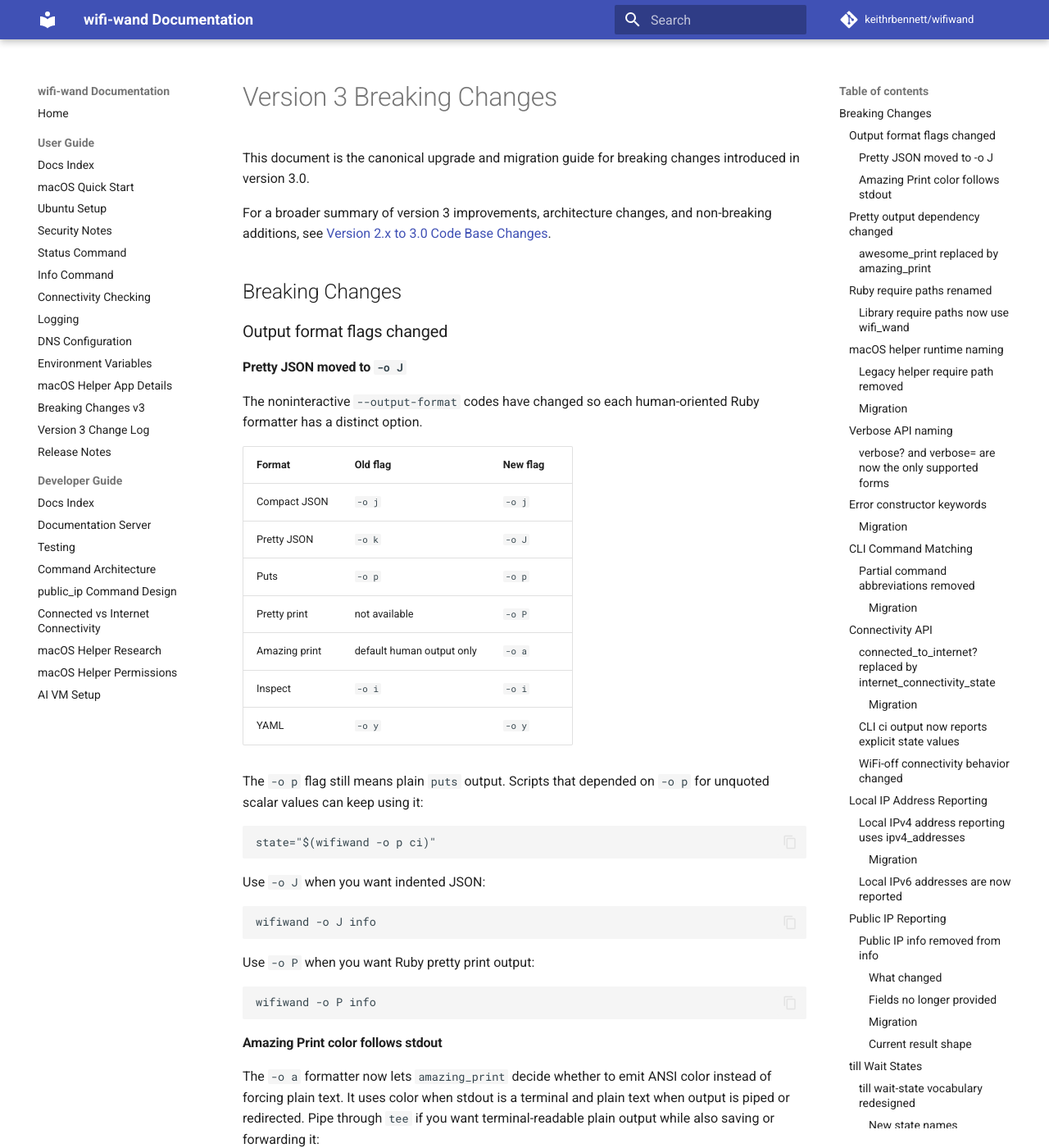
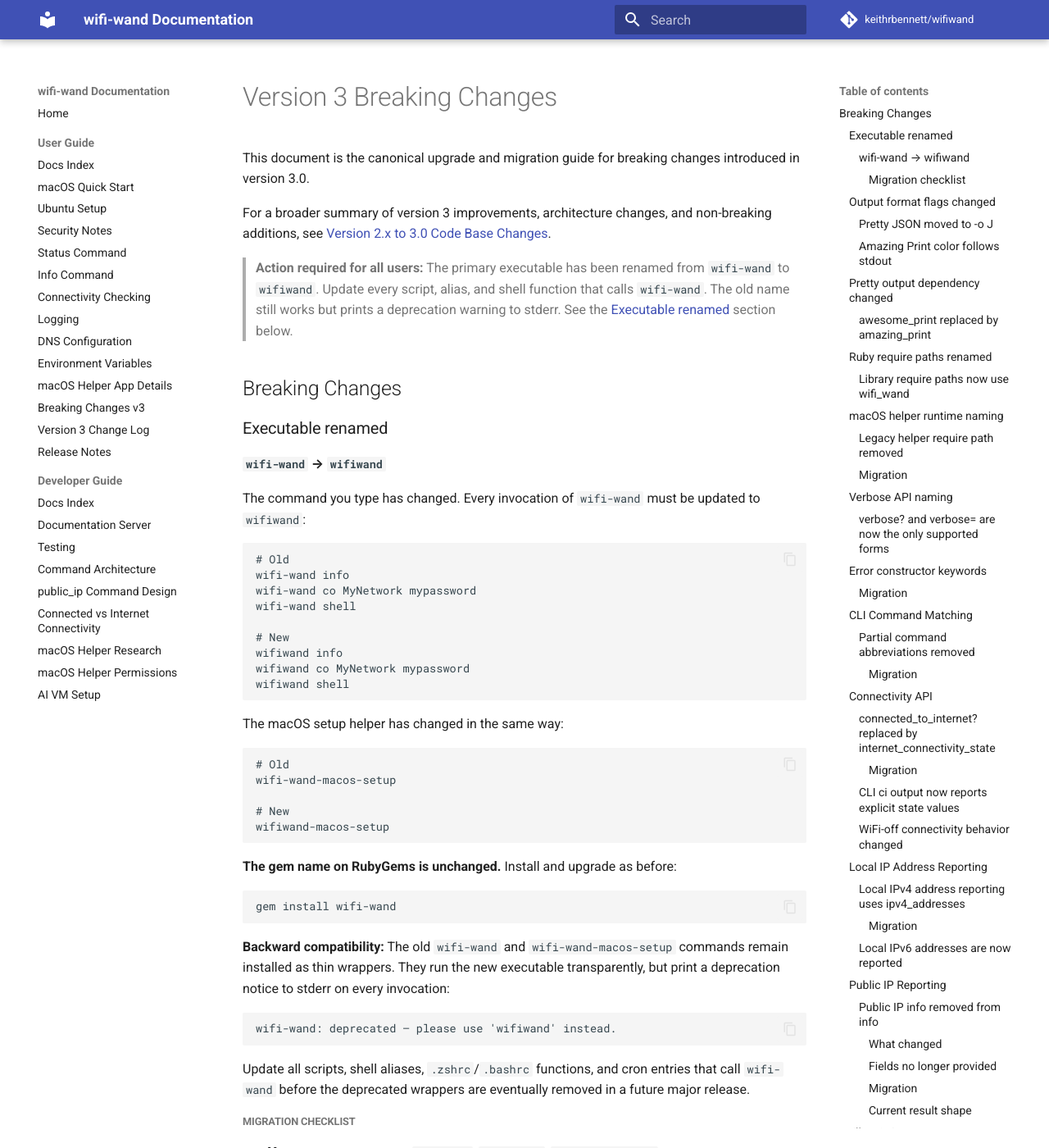
Before and after one commit to keithrbennett/wifiwand, an MkDocs documentation site: the page built from docs/BREAKING_CHANGES_V3.md, in a window 1280 px wide and 1400 px high. Shown: the whole window at 82% size. Built offline with MkDocs 1.6.1 and Material for MkDocs 9.7.7, drawn with Linux system fonts in a browser that asks for light colours; comment, search, counter and statistics services are not loaded; some of the changed text lies outside the part shown.

Commit message:
Document executable rename prominently in breaking-changes and release notes
Add a top-of-page callout banner and a new first section in
BREAKING_CHANGES_V3.md explaining the wifi-wand → wifiwand rename,
including a migration checklist and a note that the gem name is unchanged.

Add the rename as the first bullet in the Unreleased breaking-changes
section of RELEASE_NOTES.md so it is impossible to miss during an upgrade.

Also fix a stale sentence in the Ruby require paths section that
incorrectly said "command names are unchanged".

````diff
--- a/docs/BREAKING_CHANGES_V3.md
+++ b/docs/BREAKING_CHANGES_V3.md
@@ -6,7 +6,68 @@ introduced in version 3.0.
 For a broader summary of version 3 improvements, architecture changes, and
 non-breaking additions, see [Version 2.x to 3.0 Code Base Changes](CHANGELOG_V2_TO_V3.md).
 
+> **Action required for all users:** The primary executable has been renamed
+> from `wifi-wand` to `wifiwand`. Update every script, alias, and shell
+> function that calls `wifi-wand`. The old name still works but prints a
+> deprecation warning to stderr. See the [Executable renamed](#executable-renamed)
+> section below.
+
 ## Breaking Changes
+
+### Executable renamed
+
+#### `wifi-wand` → `wifiwand`
+
+The command you type has changed. Every invocation of `wifi-wand` must be
+updated to `wifiwand`:
+
+```bash
+# Old
+wifi-wand info
+wifi-wand co MyNetwork mypassword
+wifi-wand shell
+
+# New
+wifiwand info
+wifiwand co MyNetwork mypassword
+wifiwand shell
+```
+
+The macOS setup helper has changed in the same way:
+
+```bash
+# Old
+wifi-wand-macos-setup
+
+# New
+wifiwand-macos-setup
+```
+
+**The gem name on RubyGems is unchanged.** Install and upgrade as before:
+
+```bash
+gem install wifi-wand
+```
+
+**Backward compatibility:** The old `wifi-wand` and `wifi-wand-macos-setup`
+commands remain installed as thin wrappers. They run the new executable
+transparently, but print a deprecation notice to stderr on every invocation:
+
+```
+wifi-wand: deprecated — please use 'wifiwand' instead.
+```
+
+Update all scripts, shell aliases, `.zshrc`/`.bashrc` functions, and cron
+entries that call `wifi-wand` before the deprecated wrappers are eventually
+removed in a future major release.
+
+##### Migration checklist
+
+- [ ] Shell aliases — search `~/.zshrc`, `~/.bashrc`, `~/.bash_profile`
+- [ ] Shell functions that call `wifi-wand`
+- [ ] Cron jobs and launchd plists
+- [ ] CI/CD scripts
+- [ ] README or documentation in your own projects
 
 ### Output format flags changed
 
@@ -82,8 +143,8 @@ require 'wifi_wand/platforms/ubuntu/model'
 require 'wifi_wand/platforms/mac/model'
 ```
 
-The gem name and command names are unchanged: install `wifi-wand` and run the
-CLI as `wifiwand`.
+The gem name is unchanged: install with `gem install wifi-wand`. The CLI
+executable is now `wifiwand` (see [Executable renamed](#executable-renamed)).
 
 ### macOS helper runtime naming
 
````
Also changed, not shown: RELEASE_NOTES.md (+6 -0 lines).
